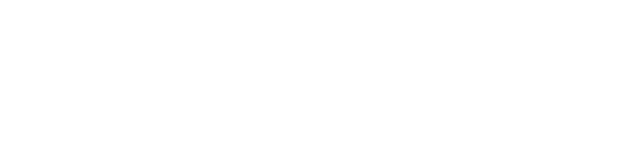
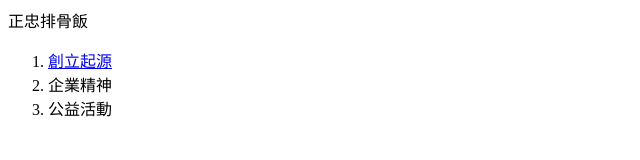
Before and after one commit to candychu/HC_ZL_FirstWeb, a plain HTML site: page index.html in a window 1280 px wide. Shown: the whole page, without its empty margins (0-640 px from the left). Drawn offline with Linux system fonts and the light colour scheme.

Commit message:
添加導覽列

```diff
--- a/index.html
+++ b/index.html
@@ -1,12 +1,36 @@
+<!-- 使用 HTML 5 -->
 <!DOCTYPE html>
-<html lang="zn">
+
+<!-- 網頁 語言 -->
+<html lang="zh">
+
+<!-- 頭部：資訊 -->
 <head>
+    <!-- 編碼：萬國碼 -->
     <meta charset="UTF-8">
+
+    <!-- RWD -->
     <meta name="viewport" content="width=device-width, initial-scale=1.0">
-    <meta http-equiv="X-UA-Comswpatible" content="ie=edge">
+
+    <!-- IE 使用當前瀏覽器版本顯示 -->
+    <meta http-equiv="X-UA-Compatible" content="ie=edge">
+
+    <!-- 標題 -->
     <title>Document</title>
 </head>
+
+<!-- 身體 -->
 <body>
-
+    <!-- 網站內容 -->
+    <!-- 導覽列：LOGO、分頁連結 -->
+    <!-- nav 導覽列元素：有語意，提升 SEO -->
+    <nav>
+        <div id="logo">正忠排骨飯</div>
+        <ol>
+            <li><a href="#">創立起源</a></li>
+            <li>企業精神</li>
+            <li>公益活動</li>
+        </ol>
+    </nav>
 </body>
 </html>
```
